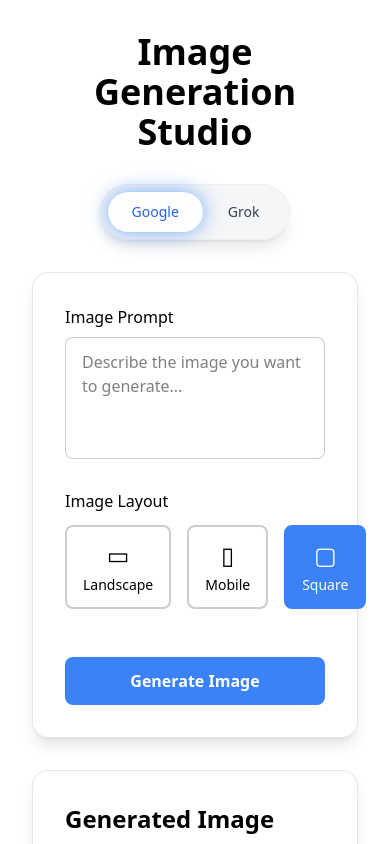
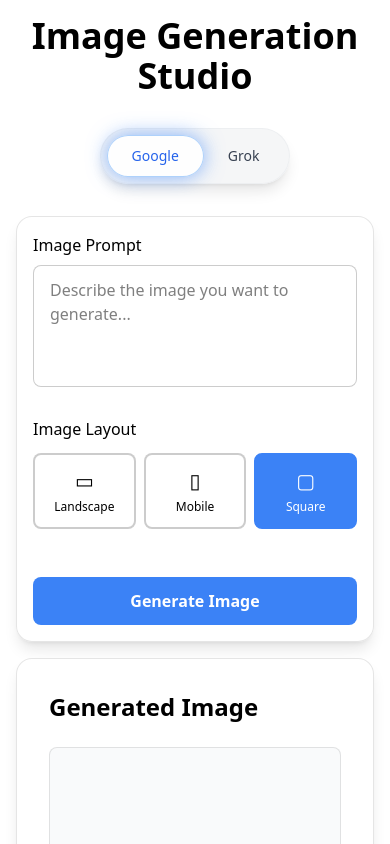
Before and after one commit to MaxSchoon/ImageGenStudio, a Next.js app: page / in a window 390 px wide. Shown: the top 844 px of the page. Built offline with nearby package versions, Linux system fonts and the light colour scheme.

Commit message:
mobile design improvements

```diff
--- a/components/ImageStudio.tsx
+++ b/components/ImageStudio.tsx
@@ -46,7 +46,7 @@ export default function ImageStudio() {
   };
 
   return (
-    <div className="min-h-screen bg-white p-8">
+    <div className="min-h-screen bg-white p-4 sm:p-8">
       <div className="max-w-7xl mx-auto">
         <h1 className="text-4xl font-bold text-black mb-8 text-center">
           Image Generation Studio
@@ -57,9 +57,9 @@ export default function ImageStudio() {
           onSelect={setSelectedModel}
         />
 
-        <div className="grid grid-cols-1 lg:grid-cols-2 gap-8">
+        <div className="grid grid-cols-1 lg:grid-cols-2 gap-4 sm:gap-8">
           {/* Left Column: Image Prompt and Layout */}
-          <div className="bg-white/80 backdrop-blur-lg rounded-2xl shadow-lg border border-black/10 p-8">
+          <div className="bg-white/80 backdrop-blur-lg rounded-2xl shadow-lg border border-black/10 p-4 sm:p-8 overflow-hidden">
             <div className="mb-6">
               <label htmlFor="prompt" className="block text-black font-medium mb-2">
                 Image Prompt
--- a/components/LayoutSelector.tsx
+++ b/components/LayoutSelector.tsx
@@ -19,19 +19,19 @@ export default function LayoutSelector({ selectedLayout, onSelect }: LayoutSelec
       <label className="block text-black font-medium mb-3">
         Image Layout
       </label>
-      <div className="flex gap-4">
+      <div className="flex gap-2 sm:gap-4 overflow-hidden">
         {layouts.map((layout) => (
           <button
             key={layout.value}
             onClick={() => onSelect(layout.value)}
-            className={`flex-1 px-4 py-3 rounded-lg border-2 transition-all ${
+            className={`flex-1 min-w-0 px-2 sm:px-4 py-3 rounded-lg border-2 transition-all ${
               selectedLayout === layout.value
                 ? 'bg-blue-500 text-white border-blue-500'
                 : 'bg-white/90 backdrop-blur-sm text-black border-black/20 hover:border-blue-300'
             }`}
           >
-            <div className="text-2xl mb-1">{layout.icon}</div>
-            <div className="text-sm font-medium">{layout.label}</div>
+            <div className="text-xl sm:text-2xl mb-1">{layout.icon}</div>
+            <div className="text-xs sm:text-sm font-medium truncate">{layout.label}</div>
           </button>
         ))}
       </div>
```
